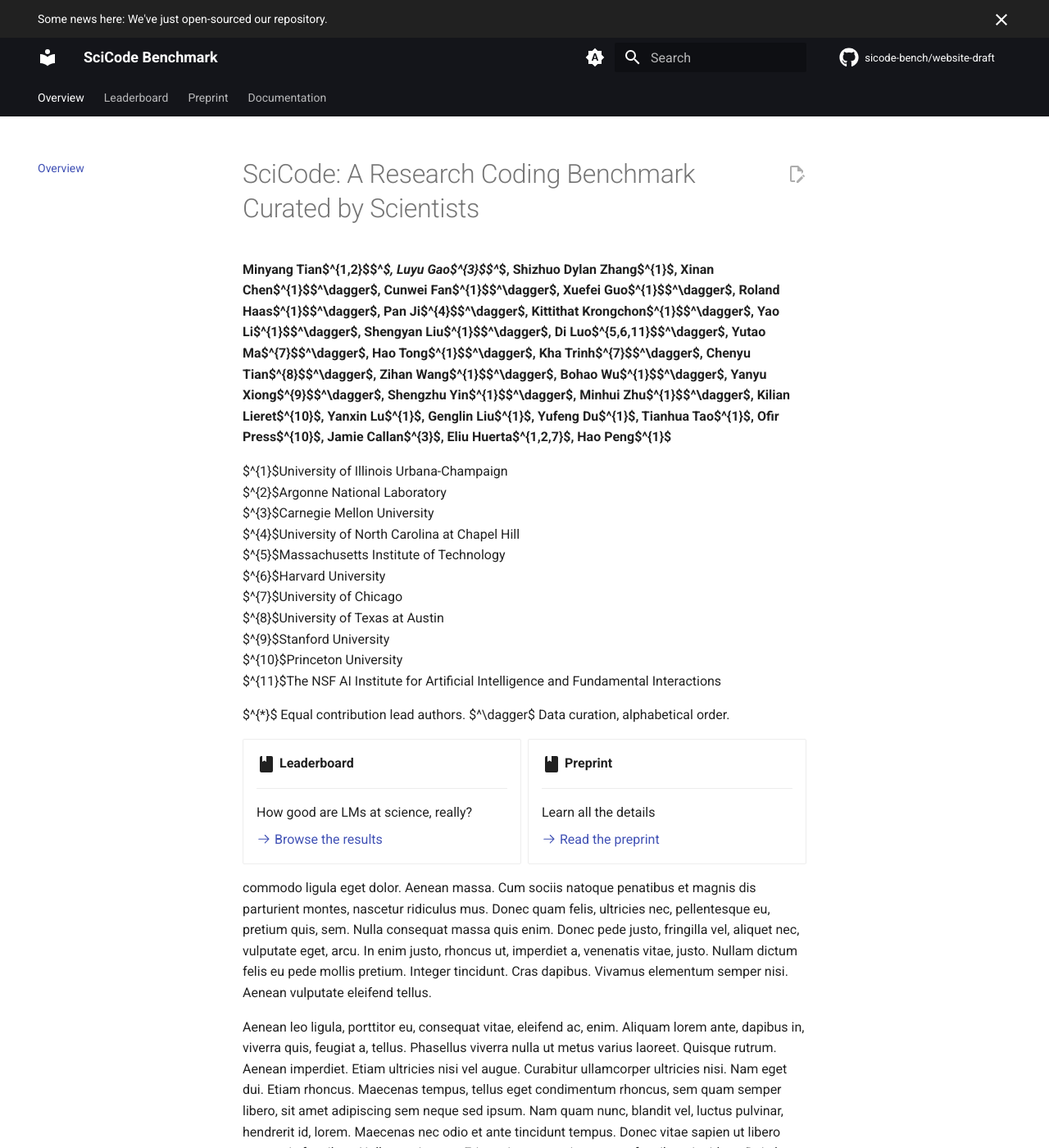
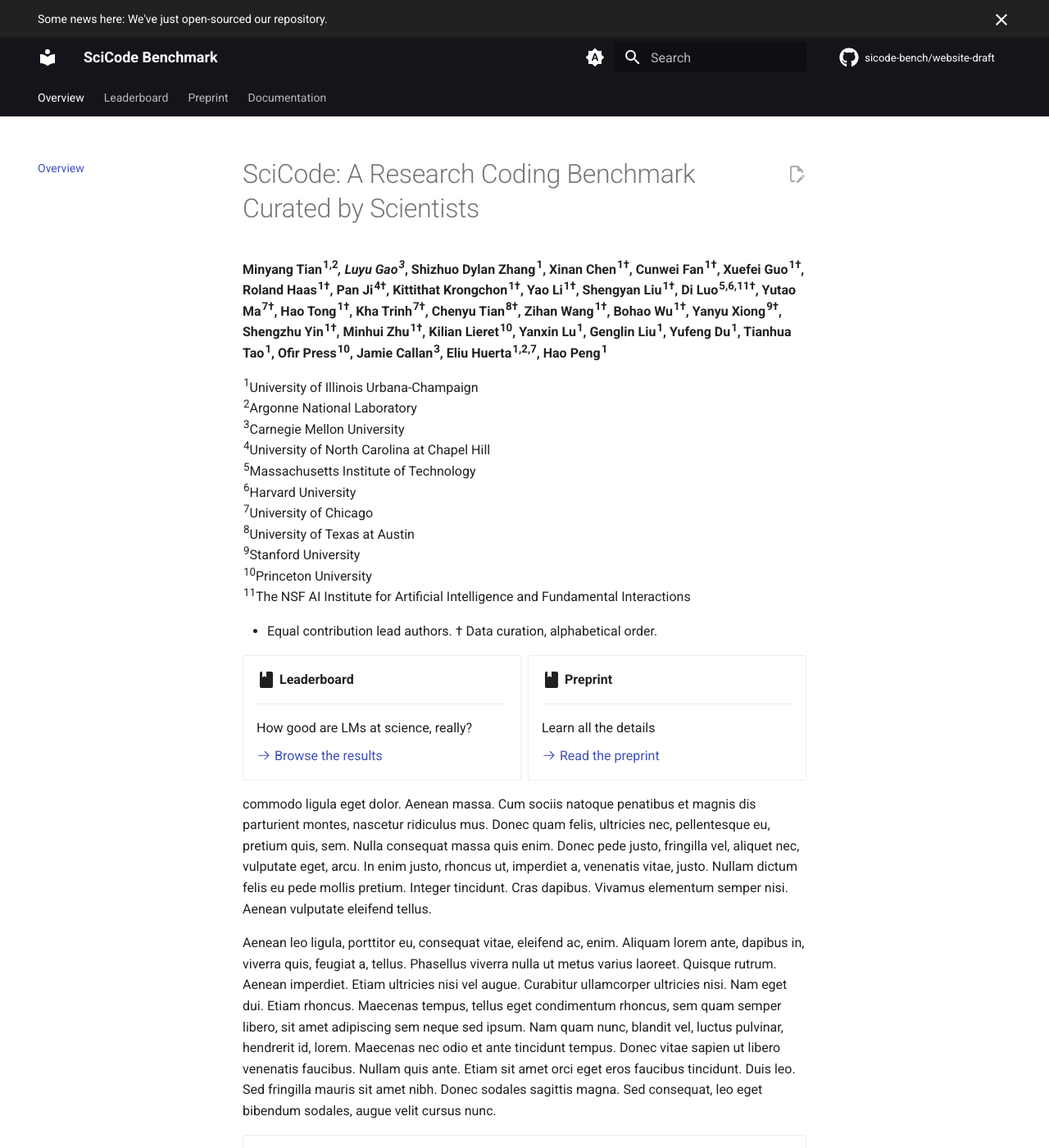
Before and after one commit to scicode-bench/scicode-bench.github.io, an MkDocs documentation site: the page built from docs/index.md, in a window 1280 px wide and 1400 px high. Shown: the whole window at 82% size. Built offline with MkDocs 1.6.1 and Material for MkDocs 9.7.7, drawn with Linux system fonts in a browser that asks for light colours; comment, search, counter and statistics services are not loaded.

Commit message:
Update index.md

```diff
--- a/docs/index.md
+++ b/docs/index.md
@@ -1,20 +1,21 @@
 # SciCode: A Research Coding Benchmark Curated by Scientists
 
-**Minyang Tian$^{1,2}$$^*$, Luyu Gao$^{3}$$^*$, Shizhuo Dylan Zhang$^{1}$, Xinan Chen$^{1}$$^\dagger$, Cunwei Fan$^{1}$$^\dagger$, Xuefei Guo$^{1}$$^\dagger$, Roland Haas$^{1}$$^\dagger$, Pan Ji$^{4}$$^\dagger$, Kittithat Krongchon$^{1}$$^\dagger$, Yao Li$^{1}$$^\dagger$, Shengyan Liu$^{1}$$^\dagger$, Di Luo$^{5,6,11}$$^\dagger$, Yutao Ma$^{7}$$^\dagger$, Hao Tong$^{1}$$^\dagger$, Kha Trinh$^{7}$$^\dagger$, Chenyu Tian$^{8}$$^\dagger$, Zihan Wang$^{1}$$^\dagger$, Bohao Wu$^{1}$$^\dagger$, Yanyu Xiong$^{9}$$^\dagger$, Shengzhu Yin$^{1}$$^\dagger$, Minhui Zhu$^{1}$$^\dagger$, Kilian Lieret$^{10}$, Yanxin Lu$^{1}$, Genglin Liu$^{1}$, Yufeng Du$^{1}$, Tianhua Tao$^{1}$, Ofir Press$^{10}$, Jamie Callan$^{3}$, Eliu Huerta$^{1,2,7}$, Hao Peng$^{1}$**
+**Minyang Tian<sup>1,2*</sup>, Luyu Gao<sup>3*</sup>, Shizhuo Dylan Zhang<sup>1</sup>, Xinan Chen<sup>1†</sup>, Cunwei Fan<sup>1†</sup>, Xuefei Guo<sup>1†</sup>, Roland Haas<sup>1†</sup>, Pan Ji<sup>4†</sup>, Kittithat Krongchon<sup>1†</sup>, Yao Li<sup>1†</sup>, Shengyan Liu<sup>1†</sup>, Di Luo<sup>5,6,11†</sup>, Yutao Ma<sup>7†</sup>, Hao Tong<sup>1†</sup>, Kha Trinh<sup>7†</sup>, Chenyu Tian<sup>8†</sup>, Zihan Wang<sup>1†</sup>, Bohao Wu<sup>1†</sup>, Yanyu Xiong<sup>9†</sup>, Shengzhu Yin<sup>1†</sup>, Minhui Zhu<sup>1†</sup>, Kilian Lieret<sup>10</sup>, Yanxin Lu<sup>1</sup>, Genglin Liu<sup>1</sup>, Yufeng Du<sup>1</sup>, Tianhua Tao<sup>1</sup>, Ofir Press<sup>10</sup>, Jamie Callan<sup>3</sup>, Eliu Huerta<sup>1,2,7</sup>, Hao Peng<sup>1</sup>**
 
-$^{1}$University of Illinois Urbana-Champaign
-$^{2}$Argonne National Laboratory
-$^{3}$Carnegie Mellon University
-$^{4}$University of North Carolina at Chapel Hill
-$^{5}$Massachusetts Institute of Technology
-$^{6}$Harvard University
-$^{7}$University of Chicago
-$^{8}$University of Texas at Austin
-$^{9}$Stanford University
-$^{10}$Princeton University
-$^{11}$The NSF AI Institute for Artificial Intelligence and Fundamental Interactions
+<sup>1</sup>University of Illinois Urbana-Champaign
+<sup>2</sup>Argonne National Laboratory
+<sup>3</sup>Carnegie Mellon University
+<sup>4</sup>University of North Carolina at Chapel Hill
+<sup>5</sup>Massachusetts Institute of Technology
+<sup>6</sup>Harvard University
+<sup>7</sup>University of Chicago
+<sup>8</sup>University of Texas at Austin
+<sup>9</sup>Stanford University
+<sup>10</sup>Princeton University
+<sup>11</sup>The NSF AI Institute for Artificial Intelligence and Fundamental Interactions
 
-$^{*}$ Equal contribution lead authors. $^\dagger$ Data curation, alphabetical order.
+* Equal contribution lead authors. † Data curation, alphabetical order.
+
 
 
 
```
